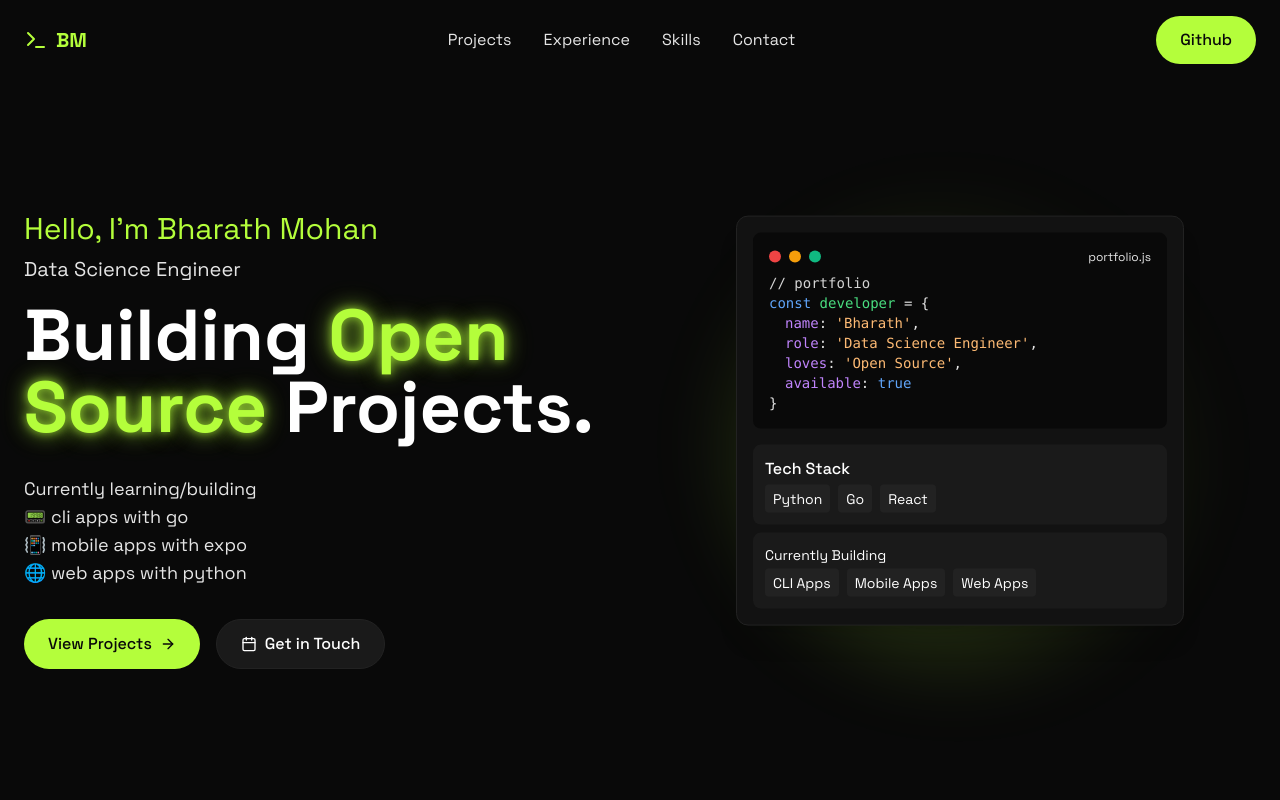
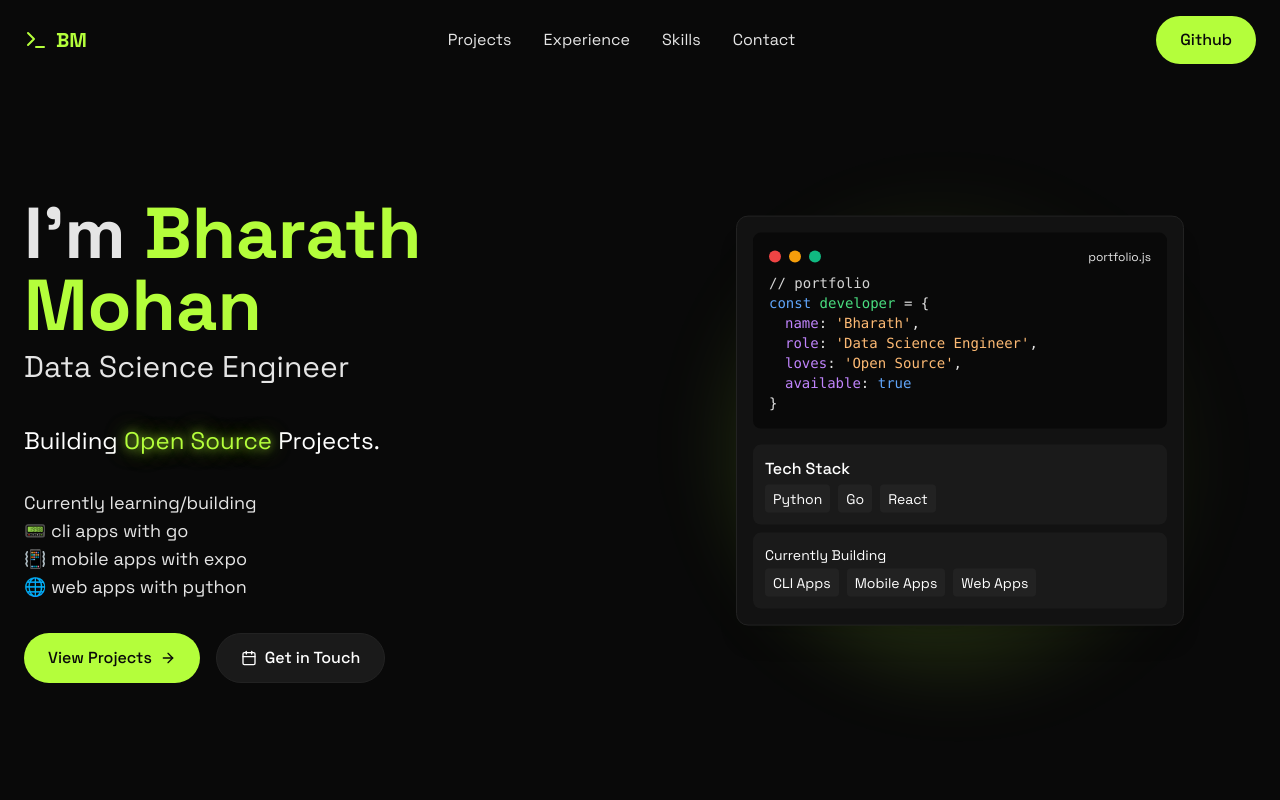
Before and after one commit to bm611/portfolio, a React (Vite) app: page / in a window 1280 px wide. Shown: the top 800 px of the page. Built offline with nearby package versions, Linux system fonts and the light colour scheme.

Commit message:
Update title and Hero section text styles

```diff
--- a/index.html
+++ b/index.html
@@ -4,7 +4,7 @@
     <meta charset="UTF-8" />
     <link rel="icon" type="image/svg+xml" href="/vite.svg" />
     <meta name="viewport" content="width=device-width, initial-scale=1.0" />
-    <title>Your Name | Developer Portfolio</title>
+    <title>Bharath Mohan | Developer Portfolio</title>
     <link rel="preconnect" href="https://fonts.googleapis.com">
     <link rel="preconnect" href="https://fonts.gstatic.com" crossorigin>
     <link href="https://fonts.googleapis.com/css2?family=Space+Grotesk:wght@300;400;500;600;700&display=swap" rel="stylesheet">
--- a/src/components/Hero.tsx
+++ b/src/components/Hero.tsx
@@ -16,24 +16,24 @@ const Hero: React.FC = () => {
             className="space-y-8"
           >
             <div>
-              <motion.p
-                className="text-neon mb-2 text-3xl"
+              <motion.h1
+                className="text-4xl md:text-7xl font-bold leading-tight text-neon mb-2"
                 initial={{ opacity: 0 }}
                 animate={{ opacity: 1 }}
                 transition={{ duration: 0.5, delay: 0.5 }}
               >
-                Hello, I'm Bharath Mohan
-              </motion.p>
+                <span className="text-light-300">I'm </span>Bharath Mohan
+              </motion.h1>
               <motion.h2
-                className="text-xl text-light-300 mb-4"
+                className="text-xl md:text-3xl text-light-300 mb-4"
                 initial={{ opacity: 0 }}
                 animate={{ opacity: 1 }}
                 transition={{ duration: 0.5, delay: 0.6 }}
               >
                 Data Science Engineer
               </motion.h2>
-              <motion.h1
-                className="text-5xl md:text-7xl font-bold leading-tight"
+              <motion.p
+                className="text-2xl mt-10"
                 initial={{ opacity: 0 }}
                 animate={{ opacity: 1 }}
                 transition={{ duration: 0.5, delay: 0.7 }}
@@ -43,7 +43,7 @@ const Hero: React.FC = () => {
                   <span className="text-neon neon-glow"> Open Source</span>
                 </span>
                 {" "}Projects.
-              </motion.h1>
+              </motion.p>
             </div>
 
             <motion.p
```
